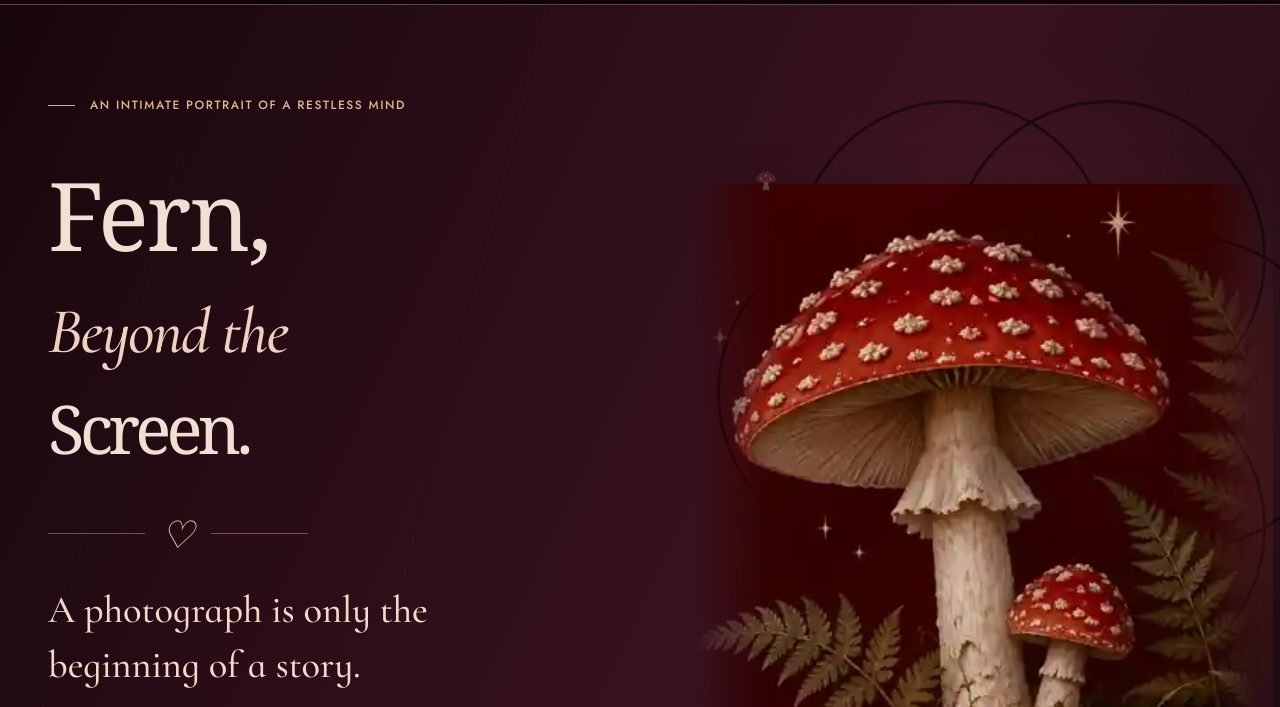
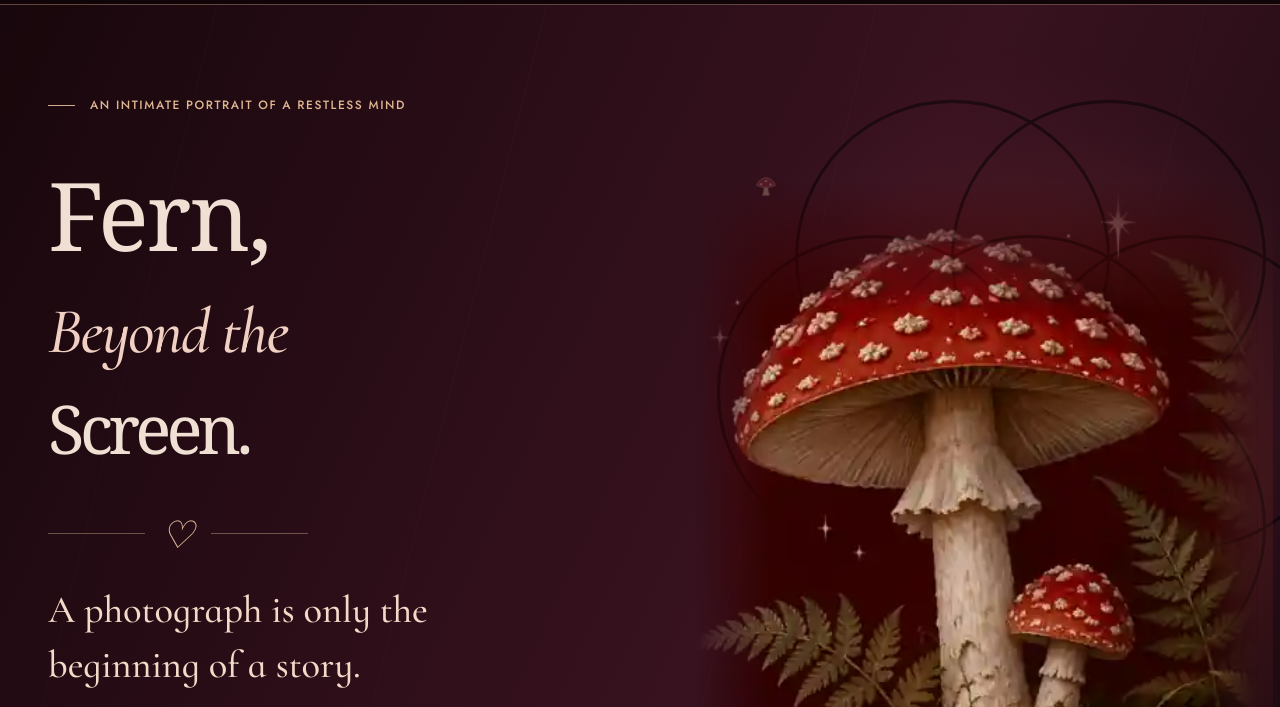
Before and after one commit to sleepypig321/fern_beyond_the_screen, a website: page public/index.html in a window 1280 px wide. Shown: the part 85-792 px from the top of the page. Drawn offline with Linux system fonts and the light colour scheme; a web font is replaced by a local one.

Commit message:
Align the hero fade with the mushroom artwork edges

```diff
--- a/public/nocturne.css
+++ b/public/nocturne.css
@@ -280,6 +280,9 @@ body[data-page="home"] .hero-art{
   overflow:visible;
 }
 body[data-page="home"] .hero-art img{
+  align-self:flex-end;
+  height:auto;
+  aspect-ratio:400 / 496;
   object-fit:contain;
   object-position:center bottom;
   background:transparent;
```
